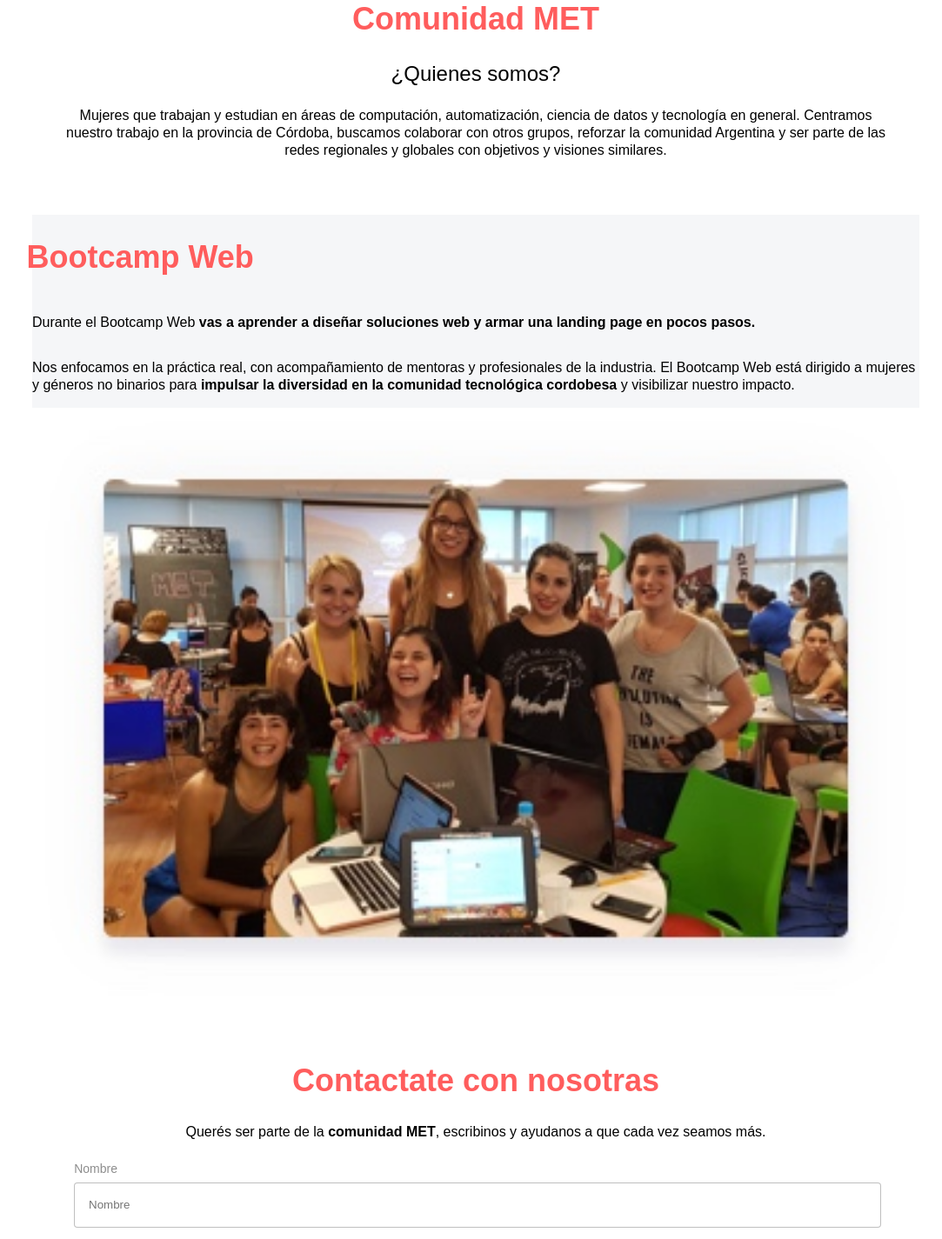
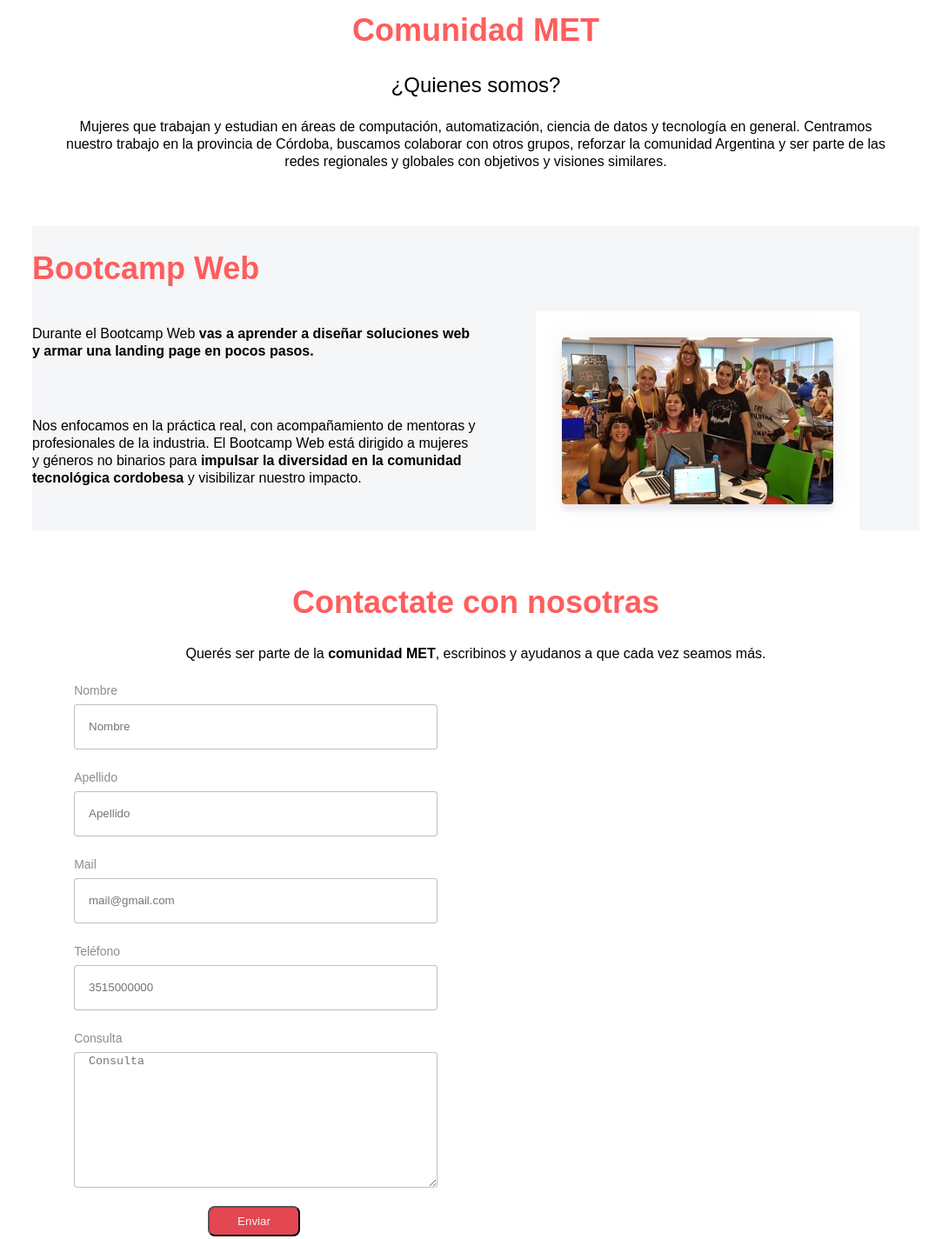
Before and after one commit to Natali-PP/Bootcamp-web, a plain HTML site: page index.html in a window 1280 px wide. Shown: the part 527-1952 px from the top of the page at 87% size, without its empty margins (93-1176 px from the left). Drawn offline with Linux system fonts and the light colour scheme.

Commit message:
Change layout to bootcamp web section

```diff
--- a/css/style.css
+++ b/css/style.css
@@ -3,6 +3,7 @@ body{
   margin: 0px;
   font-family: Arial, Helvetica, sans-serif;
   box-sizing: border-box;
+  font-size: 20px;
 }
 
 /*Configuracion barra horizontal*/
@@ -108,10 +109,6 @@ ul{
   display: flex;
   flex-direction: column;
 }
-
-#Bootcamp h2{
-  margin-left: -6.5px;
-}
 .centrarImagen{
   object-fit: cover;
 }
@@ -208,12 +205,16 @@ p{
   font-weight: bold;
 }
 
-@media screen and (min-width: 480px){
+@media screen and (min-width: 650px){
+
+  /* Redimensionar con nuevos márgenes */
   #Bootcamp,
   #Nosotras,
   #Contacto{
     margin: 4rem 8.125rem;
   }
+
+  /* Ajustes al nav bar */
   .container-grid-nav{
     display: grid;
     grid-template-columns: repeat(3, 1fr);
@@ -224,6 +225,10 @@ p{
     grid-column: -1/ -2;
     padding: 0 3rem;
   }
+
+  /*
+  Ajustes al hero, hoover y cuadradito
+   */
   .hero{
     display: grid;
     grid-template-columns: 106px 1fr;
@@ -251,6 +256,32 @@ p{
     margin-top: 10px;
   }
 
+  /* Distribución desktop */
+  #Bootcamp{
+    display: grid;
+    grid-template-columns: 1fr 1fr;
+    grid-template-rows: repeat(3,auto);
+  }
+
+  #Bootcamp .titulo{
+    grid-column: 1/-1;
+  }
+
+  #Bootcamp img{
+    grid-column: 2/3;
+    grid-row: 2/4;
+    justify-self: center;
+    object-fit: contain;
+    align-self: center;
+  }
+
+  .containerForm{
+    display: grid;
+    grid-template-columns: 1fr  1fr;
+    grid-template-rows: 1fr 1fr 2.5fr;
+  }
+
+
 
 
 }
--- a/index.html
+++ b/index.html
@@ -56,7 +56,7 @@
             seamos más.</p>
           <div class="containerForm">
           <form>
-            <div>
+            <div class="">
               <label >Nombre</label>
               <input class="NombreForm" type="text" placeholder="Nombre">
             </div>
```
